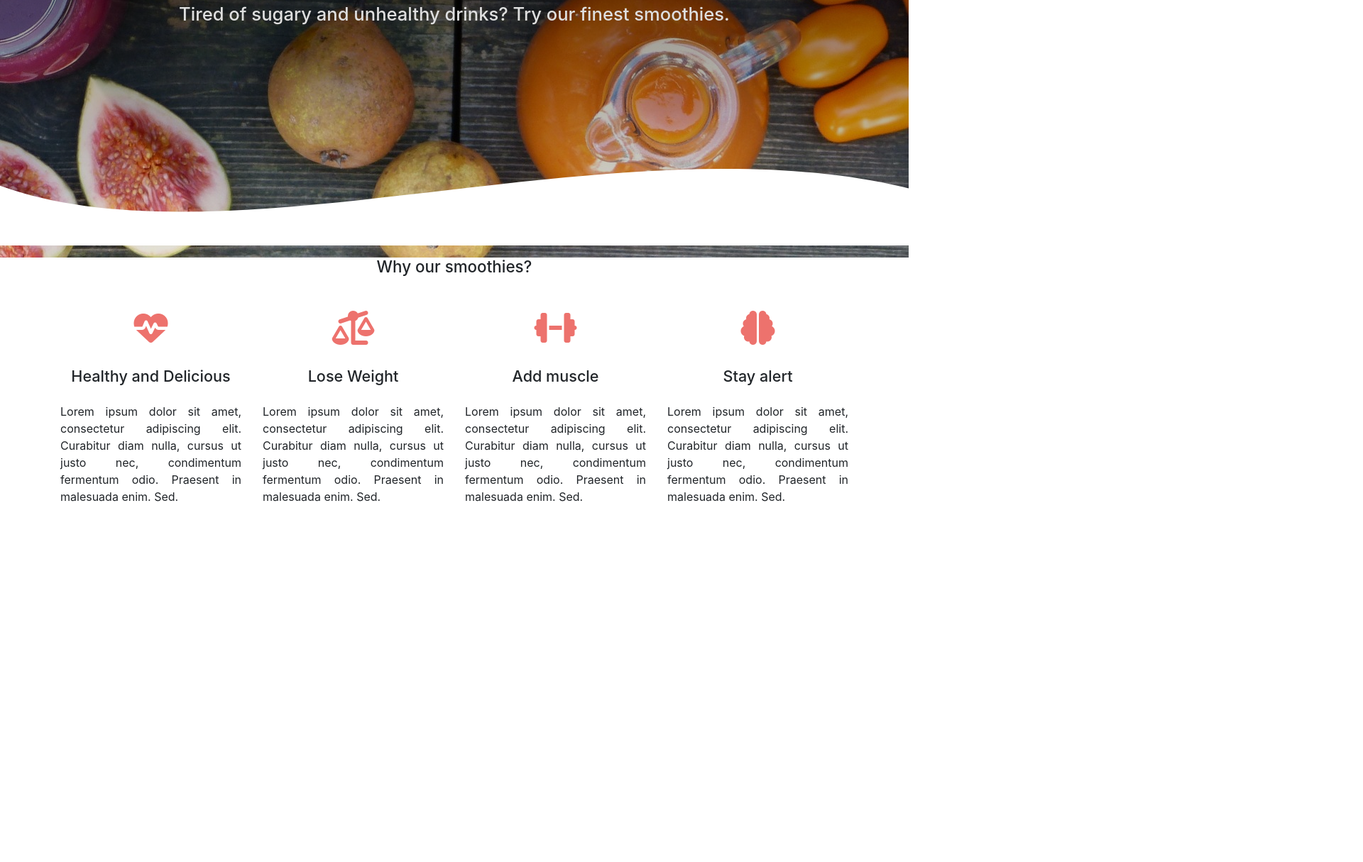
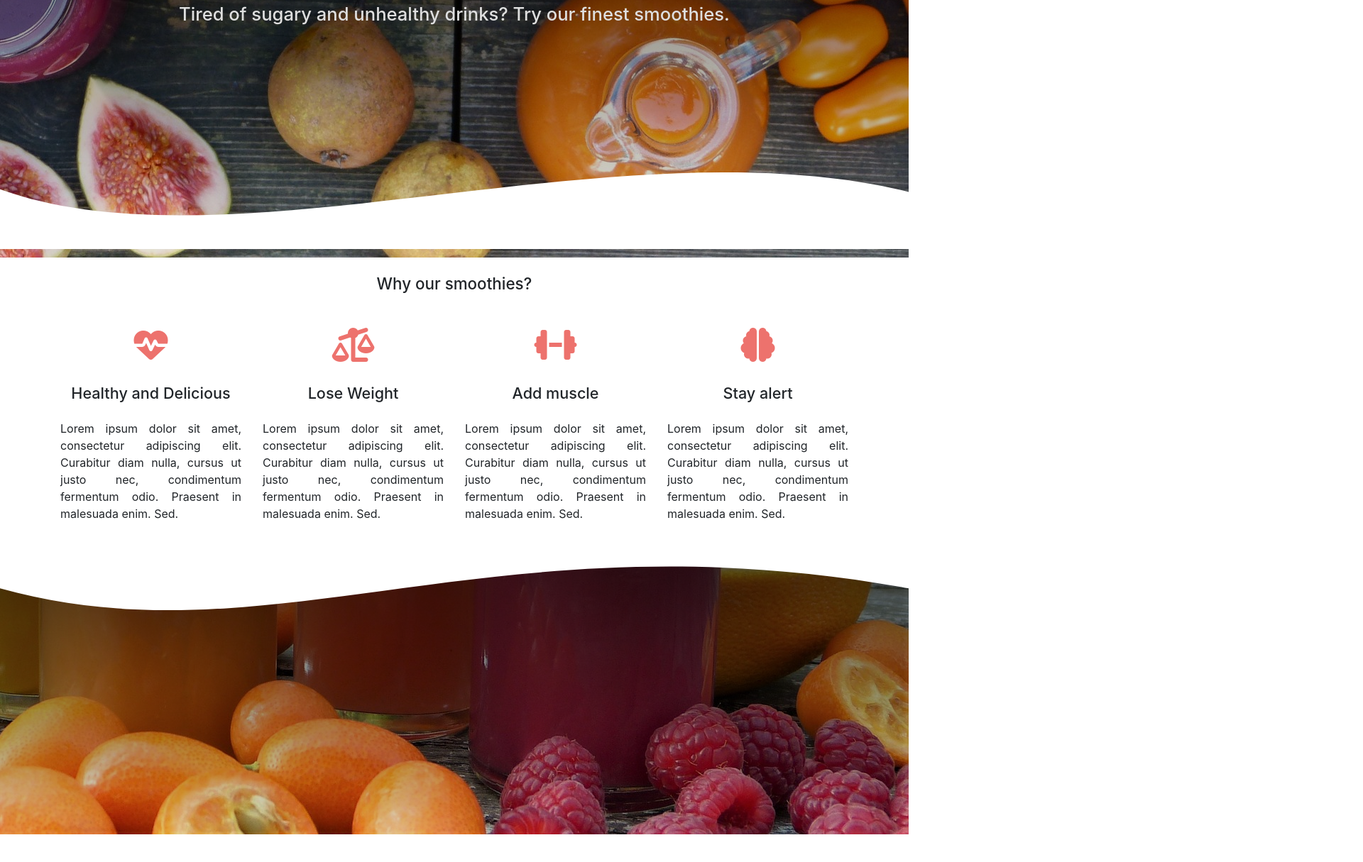
Before and after one commit to kpalcze/smoothie-delight, a website: page index.html in a window 1280 px wide. Shown: the part 413-1628 px from the top of the page at 71% size, 1920 px wide, since content can reach past the window. Before the commit the page ends 1141 px from the top, so only its background shows below. Drawn offline with nearby package versions, Linux system fonts and the light colour scheme.

Commit message:
ADD: Section separator

```diff
--- a/index.html
+++ b/index.html
@@ -51,8 +51,8 @@
                 <h2>Tired of sugary and unhealthy drinks? Try our finest smoothies.</h2>
             </div>
 
-            <div class="header__separator">
-                <svg class="separator" viewBox="0 0 500 150" preserveAspectRatio="none">
+            <div class="header__separator__wrapper">
+                <svg class="header__separator" viewBox="0 0 500 150" preserveAspectRatio="none">
                     <path d="M-14.95,49.83 C113.71,206.73 349.20,-49.98 515.52,80.42 L552.20,170.22 L0.00,150.00 Z">
                     </path>
                 </svg>
@@ -94,6 +94,22 @@
     </section>
 
 
+    <div class="section-separator">
+
+        <svg class="separator separator--top" viewBox="0 0 500 150" preserveAspectRatio="none">
+            <path d="M0.00,49.98 C149.99,150.00 271.49,-49.98 500.00,49.98 L500.00,0.00 L0.00,0.00 Z"></path>
+        </svg>
+
+        <svg class="separator separator--bottom" viewBox="0 0 500 150" preserveAspectRatio="none">
+            <path d="M-14.95,49.83 C113.71,206.73 349.20,-49.98 515.52,80.42 L552.20,170.22 L0.00,150.00 Z"></path>
+        </svg>
+
+    </div>
+
+    <div style="padding-top: 500px"></div>
+
+
+
     <script src="https://code.jquery.com/jquery-3.2.1.slim.min.js"
         integrity="sha384-KJ3o2DKtIkvYIK3UENzmM7KCkRr/rE9/Qpg6aAZGJwFDMVNA/GpGFF93hXpG5KkN"
         crossorigin="anonymous"></script>
--- a/src/styles/styles.less
+++ b/src/styles/styles.less
@@ -38,6 +38,9 @@ p {
     text-align: justify;
 }
 
+section {
+    padding: @p-6;
+}
 // HEADER
 
 .navbar-light {
@@ -60,12 +63,21 @@ p {
     background: linear-gradient( rgba(0, 0, 0, 0.7), rgba(0, 0, 0, 0.1) ), url(/dist/images/best-smoothie-delight-background.jpg) 100% 100% no-repeat;
 }
 
-.header__separator {
+.header__separator__wrapper {
     height: 150px;
     width: 100%;
     overflow: hidden;
-    bottom: 41px;
+    bottom: 36px;
     position: absolute;
+}
+
+.header__separator {
+    height: 100%;
+    width: 100%;
+    path {
+        stroke: none;
+        fill: @white;
+    }
 }
 
 .header__title {
@@ -74,14 +86,6 @@ p {
     left: 50%;
     transform: translate(-50%, -50%);
     padding: @p-4;
-}
-
-.separator {
-    height: 100%; width: 100%;
-    path {
-        stroke: none;
-        fill: @white;
-    }
 }
 
 
@@ -95,6 +99,28 @@ p {
     }
 }
 
+// SECTION SEPARATOR
+
+.section-separator {
+    position: relative;
+    height: 400px;
+    background: linear-gradient( rgba(0, 0, 0, 0.7), rgba(0, 0, 0, 0.1) ), url(/dist/images/smoothie-delight-products.jpg) 100% 100% no-repeat fixed;
+}
+
+.separator {
+    height: 40%;
+    width: 100%;
+    path {
+        stroke: none;
+        fill: @white;
+    }
+}
+
+.separator--bottom {
+    position: absolute;
+    bottom: 0;
+}
+
 // UTILITIES
 .center {
     text-align: center;
```
Also changed, not shown: dist/images/smoothie-delight-products.jpg (added), dist/styles/main.css, dist/styles/main.min.css, src/images/smoothie-delight-products.jpg (added), 1 other file.
